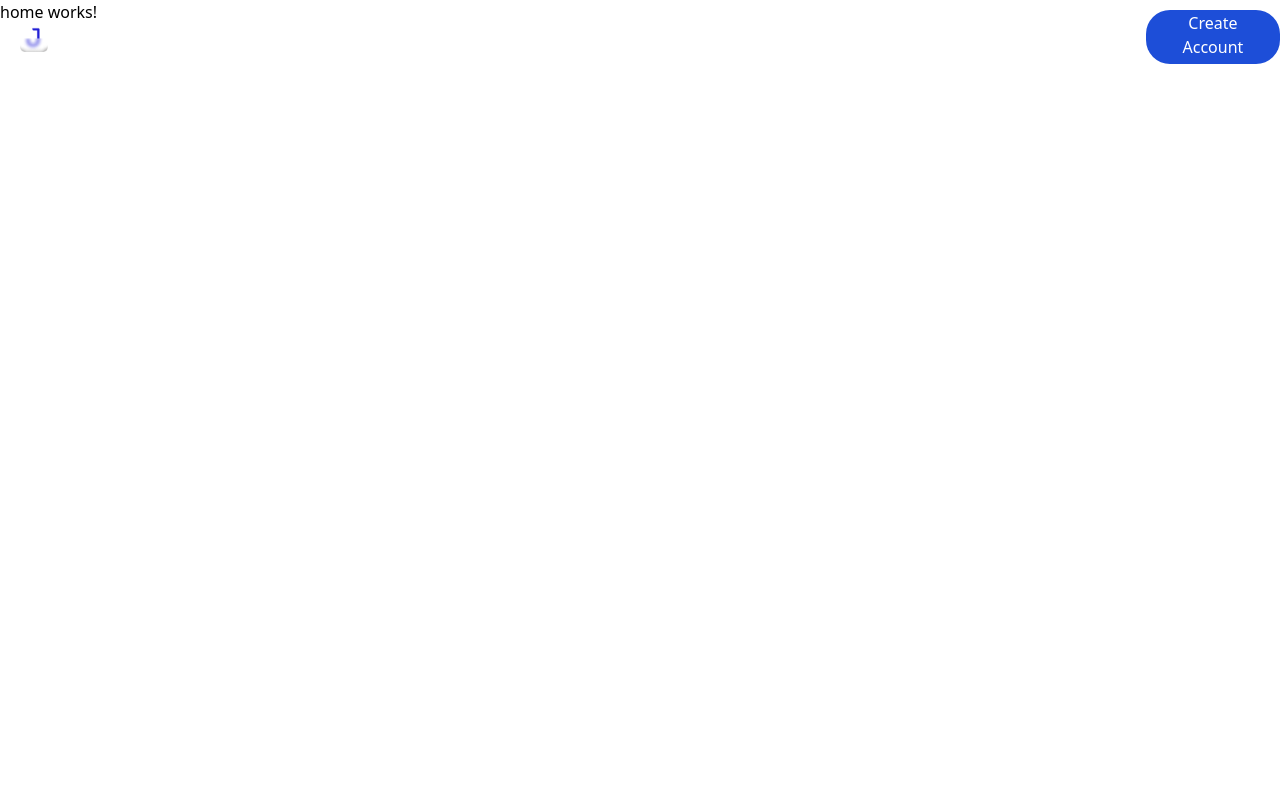
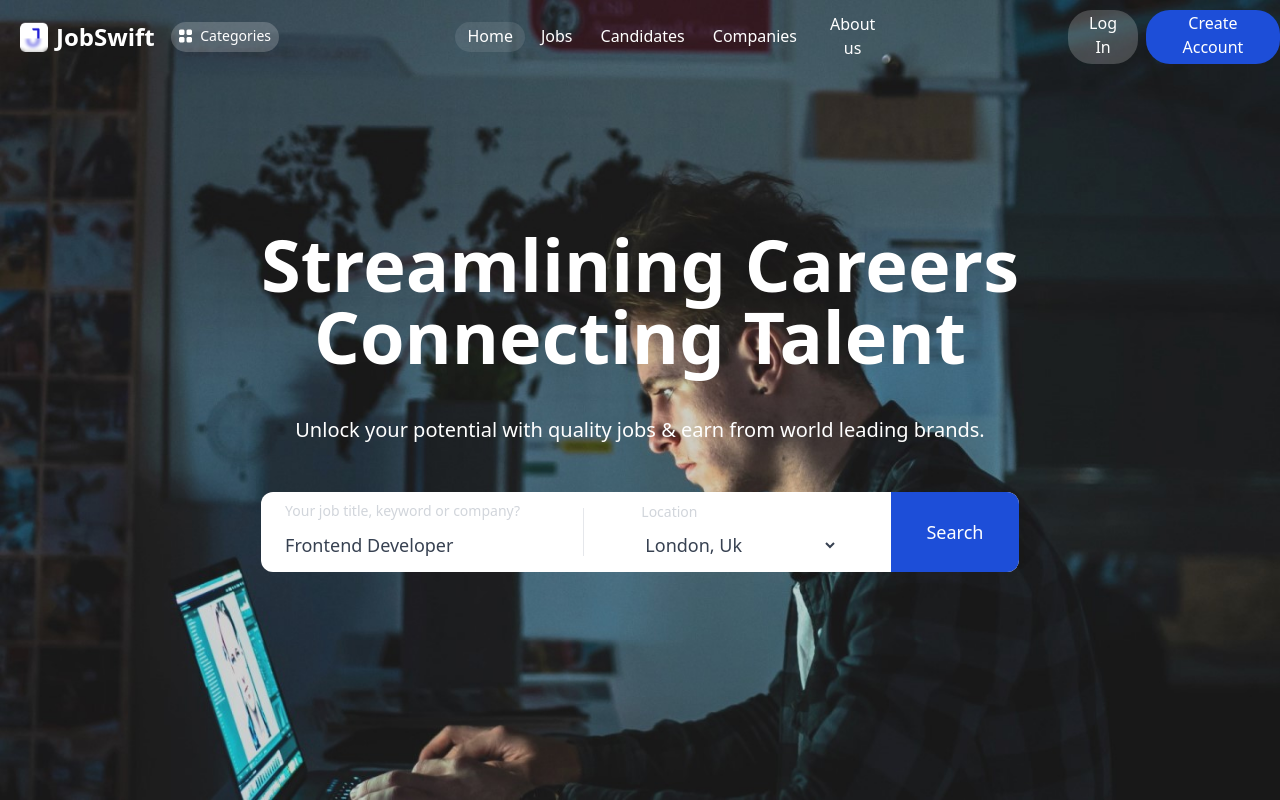
Before and after one commit to ammarmoha37/job-swift, an Angular app: page /home in a window 1280 px wide. Built offline with nearby package versions, Linux system fonts and the light colour scheme.

Commit message:
feat: UI - build hero section

```diff
--- a/src/app/components/home/home.component.css
+++ b/src/app/components/home/home.component.css
@@ -0,0 +1,3 @@
+.search::placeholder {
+  @apply text-white sm:text-gray-700 ;
+}
--- a/src/app/components/home/home.component.html
+++ b/src/app/components/home/home.component.html
@@ -1 +1,36 @@
-<p>home works!</p>
+<div
+  class="h-screen bg-cover bg-center flex flex-col items-center justify-center"
+  style="background-image: url('../../../assets/imgs/background.jpg')">
+  <div class="flex flex-col sm:flex- items-center text-center">
+    <h1 class="text-4xl sm:text-5xl md:text-6xl lg:text-7xl font-semibold text-white leading-tight mb-4">Streamlining Careers <br> Connecting Talent</h1>
+    <p class="max-w-64 sm:max-w-full text-sm md:text-lg lg:text-xl sm:my-5 md:my-7 text-white">
+      Unlock your potential with quality jobs & earn from world leading brands.
+    </p>
+    <div
+      class="flex flex-col sm:flex-row items-center justify-between sm:p-0 sm:gap-0
+            gap-3 py-2 bg-white bg-opacity-30 sm:bg-opacity-100 rounded-xl w-72 sm:w-full mt-5">
+      <div class="flex flex-col items-start pl-3 lg:pl-6 w-60 lg:w-72 gap-1 lg:gap-1.5">
+        <p class="text-xs md:text-sm text-gray-50 sm:text-gray-300 text-center sm:text-left">
+          Your job title, keyword or company?
+        </p>
+        <input type="text" placeholder="Frontend Developer"
+          class="search w-full outline-none text-lg text-white sm:text-gray-700 lg:py-1 bg-white bg-opacity-0">
+      </div>
+      <div class="h-px w-44 sm:h-12 sm:w-px bg-gray-200"></div>
+      <div class="flex flex-col items-start lg:gap-1.5 pl-0 sm:pl-3 lg:pl-6 w-52 lg:w-60">
+        <p class="text-xs md:text-sm text-gray-50 sm:text-gray-300 text-left">Location</p>
+        <select
+          class="text-white sm:text-gray-700 text-lg pr-28 sm:pr-16 lg:pr-20 py-1
+                outline-none bg-white bg-opacity-0">
+          <option class="bg-gray-950 bg-opacity-25 text-white">London, Uk</option>
+          <option class="bg-gray-950 bg-opacity-25 text-white">Istanbul, Tr</option>
+          <option class="bg-gray-950 bg-opacity-25 text-white">Cairo, Eg</option>
+        </select>
+      </div>
+      <button
+        class="h-8 sm:h-14 md:h-16 lg:h-20 w-32 sm:w-20 md:w-28 lg:w-32 sm:rounded-l-none bg-blue-700 text-white md:text-lg rounded-xl">
+        Search
+      </button>
+    </div>
+  </div>
+</div>
--- a/src/app/components/navbar/navbar.component.html
+++ b/src/app/components/navbar/navbar.component.html
@@ -100,12 +100,12 @@
       </svg>
     </button>
     <ul class="dropdown-menu lg:hidden absolute flex flex-col items-center
-              top-14 right-5 z-10  rounded-lg px-3 pt-1 pb-5"
+              top-14 right-5 z-10  rounded-lg px-3 pt-1 pb-5 text-white"
         [ngClass]="{
           'block': showMenu,
           'hidden': !showMenu,
-          'bg-white bg-opacity-30': (isHome && !scrolled),
-          'bg-gray-200': (!isHome || scrolled)}">
+          'bg-gray-400 sm:bg-white sm:bg-opacity-30': (isHome && !scrolled),
+          'bg-slate-400': (!isHome || scrolled)}">
       <li>
         <button
           class="menu-links mt-3"
--- a/src/app/components/navbar/navbar.component.ts
+++ b/src/app/components/navbar/navbar.component.ts
@@ -19,6 +19,7 @@ export class NavbarComponent implements OnInit{
     this.router.events.subscribe(event => {
       if (event instanceof NavigationEnd) {
         this.updateNavIfHome(event.url);
+        this.showMenu = false;
       }
     });
     document.addEventListener('click', this.onClick.bind(this));
```
Also changed, not shown: src/assets/imgs/background.jpg (added).
